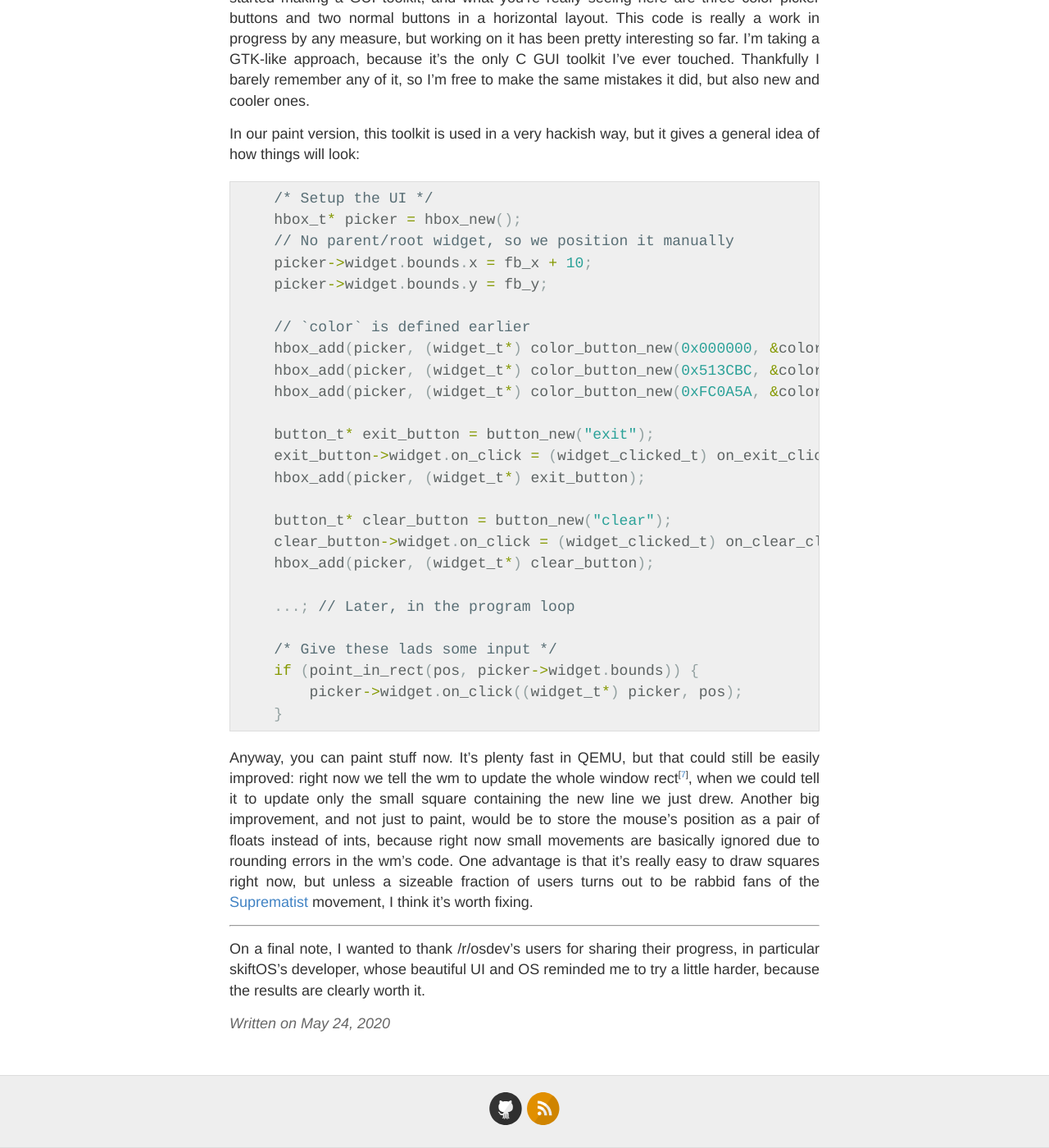
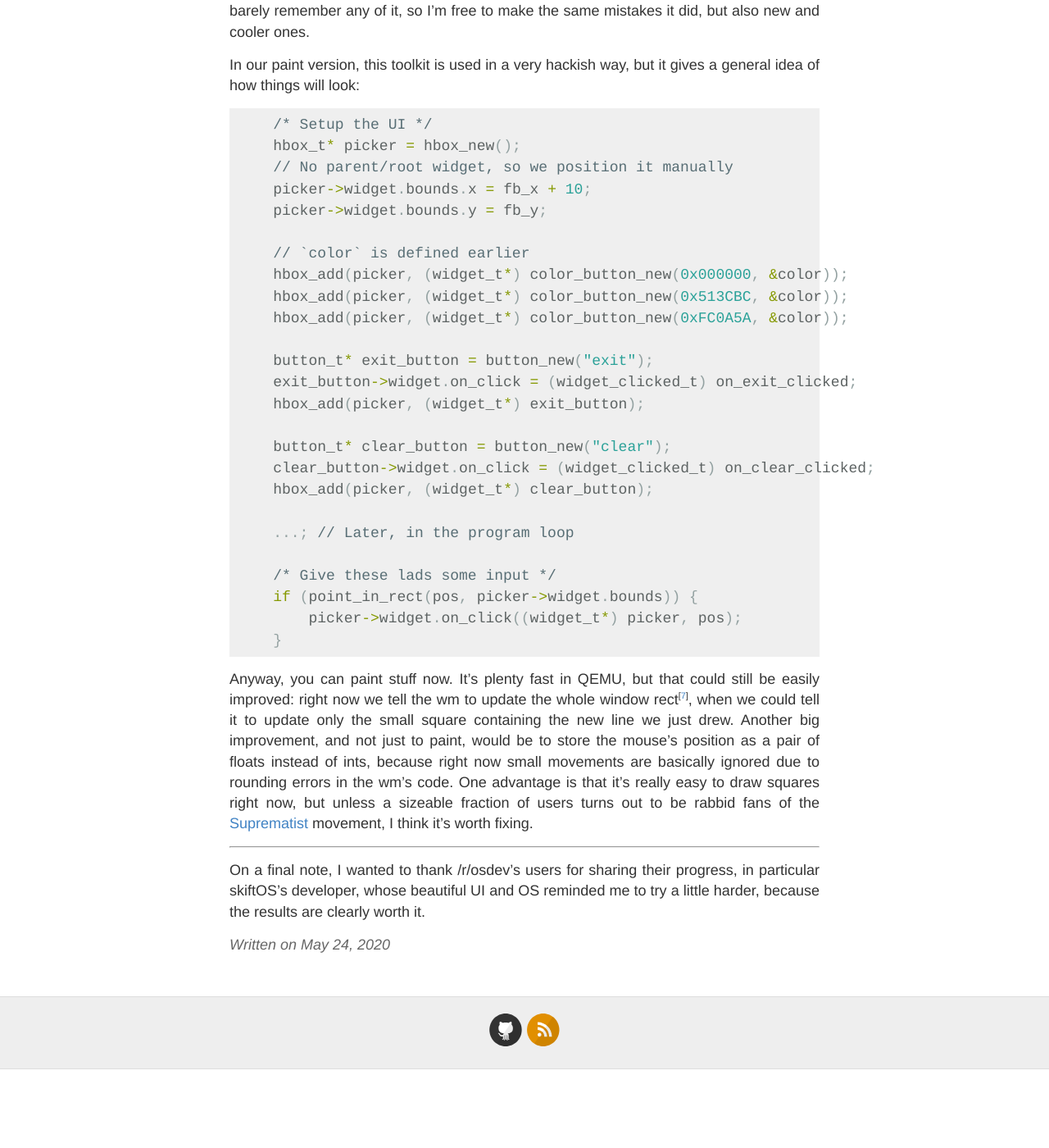
Before and after one commit to 29jm/29jm.github.io, a Jekyll site: the page built from _posts/2020-05-24-a-terminal-at-last.markdown, in a window 1280 px wide and 1400 px high, scrolled down 8762 px. Shown: the whole window at 82% size. Built offline with Jekyll 4.4.1, drawn with Linux system fonts in a browser that asks for light colours; after the commit the page ends 10066 px from its top, so only the background shows below that.

Commit message:
better code CSS
Now backtick blocks don't look awful and double-boxed. I'll switch
everything to that style.

````diff
--- a/_posts/2020-05-24-a-terminal-at-last.markdown
+++ b/_posts/2020-05-24-a-terminal-at-last.markdown
@@ -14,13 +14,13 @@
 ## Communicating with the wm
 
 If you recall [this post]({% post_url 2019-10-14-of-mice-and-keyboards %}), our keyboard and mouse drivers were in pretty fine shape, useless though they were then. We'll use them right away to register callbacks, set to fire when a key is pressed, or released, and when something happens to the mouse:
-{% highlight c %}
+```c
 void init_wm() {
     ...;
     mouse_set_callback(wm_mouse_callback);
     kbd_set_callback(wm_kbd_callback);
 }
-{% endhighlight %}
+```
 
 Let's talk about how we handle mouse events first. We want clicks to push windows to the front, we want mouse drags to move windows, and we want some of these events to reach the affected window. I say some, because of a choice made in the wm: windows can be dragged from anywhere in their rectangle, and they can't opt out. Therefore there can't be drag events within windows, the cursor doesn't move relative to the dragged window anyway.
 All of that takes some code, about ninety lines total. It ain't thrilling, so I won't force it upon your eyes, dear reader, but it's [right here][mouse cb] if needed.
--- a/_sass/_highlights.scss
+++ b/_sass/_highlights.scss
@@ -1,9 +1,12 @@
-.highlight {
+// Handle both ``` and {% highlight %} code blocks
+.entry > .highlight {
   background-color: #efefef;
   padding: 7px 7px 7px 10px;
-  border: 1px solid #ddd;
-  margin: 20px 0 20px 0;
-  overflow-y: hidden;
+}
+
+.highlight > .highlight {
+  background-color: #efefef;
+  padding: 7px 7px 7px 10px;
 }
 
 code {
````
